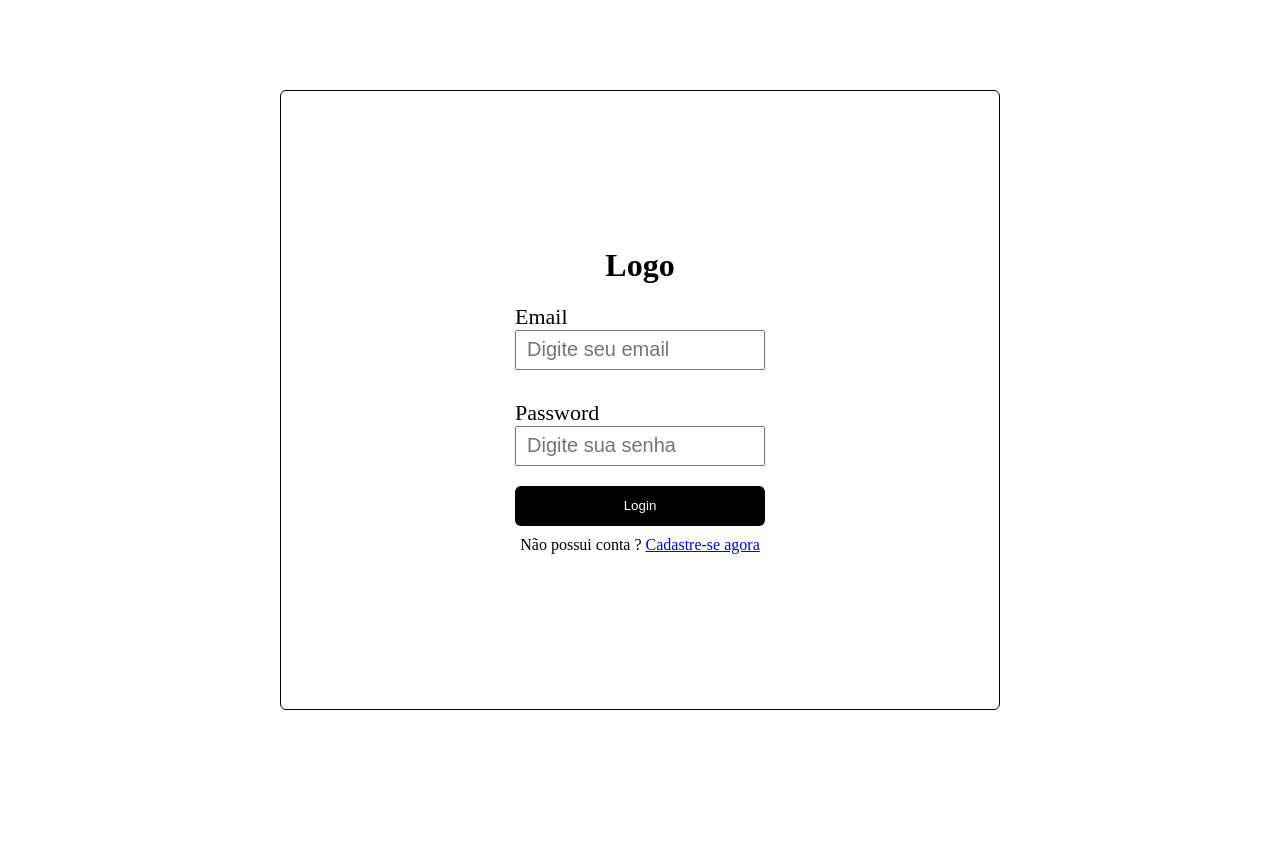
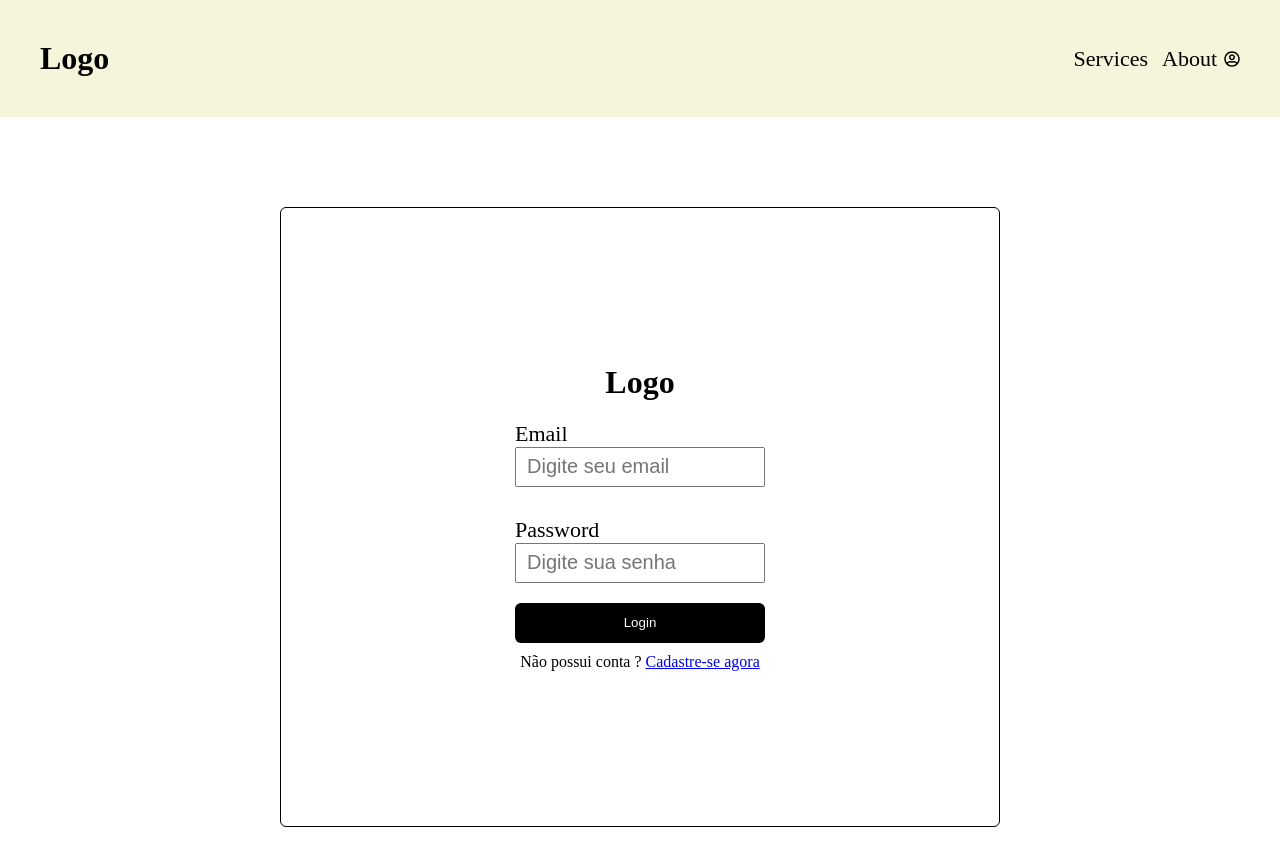
Before and after one commit to JudsonCiribelli/UserAccess, a React (Create React App) app: page /login in a window 1280 px wide. Shown: the top 866 px of the page. Before the commit the page ends 800 px from the top, so only its background shows below. Built offline with nearby package versions, Linux system fonts and the light colour scheme; no server answers.

Commit message:
feat: add header component  and add header component in all routes

```diff
--- /dev/null
+++ b/src/Components/Header-Component/headerComponent.js
@@ -0,0 +1,22 @@
+import "./headerComponentStyless.css";
+import { FaRegUserCircle } from "react-icons/fa";
+const HeaderComponent = () => {
+  return (
+    <header>
+      <div className="Header-Container">
+        <div>
+          <h1>Logo</h1>
+        </div>
+        <nav className="navegation">
+          <ul>
+            <li>Services</li>
+            <li>About</li>
+            <FaRegUserCircle />
+          </ul>
+        </nav>
+      </div>
+    </header>
+  );
+};
+
+export default HeaderComponent;
--- /dev/null
+++ b/src/Components/Header-Component/headerComponentStyless.css
@@ -0,0 +1,18 @@
+.Header-Container {
+  display: flex;
+  justify-content: space-between;
+  align-items: center;
+  background-color: beige;
+  padding: 40px;
+}
+.navegation ul {
+  display: flex;
+  justify-content: center;
+  align-items: center;
+}
+.navegation ul > li {
+  margin-left: 7px;
+  margin-right: 7px;
+  font-size: 22px;
+  list-style: none;
+}
--- a/src/routes.js
+++ b/src/routes.js
@@ -2,10 +2,12 @@ import { BrowserRouter, Route, Routes } from "react-router-dom";
 import RegisterUser from "./Pages/register";
 import HomePage from "./Pages/Home";
 import LoginPage from "./Pages/login";
+import HeaderComponent from "./Components/Header-Component/headerComponent";
 
 function RouteApp() {
   return (
     <BrowserRouter>
+      <HeaderComponent />
       <Routes>
         <Route path="/" element={<HomePage />} />
         <Route path="/register" element={<RegisterUser />} />
```
